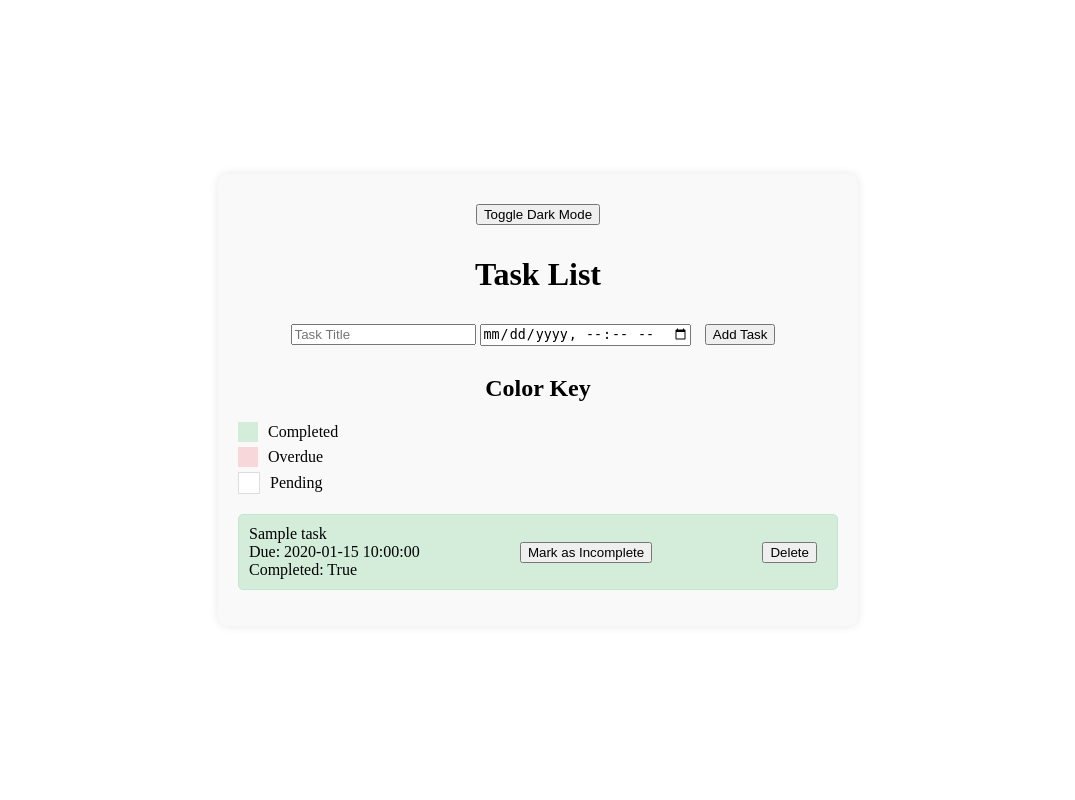
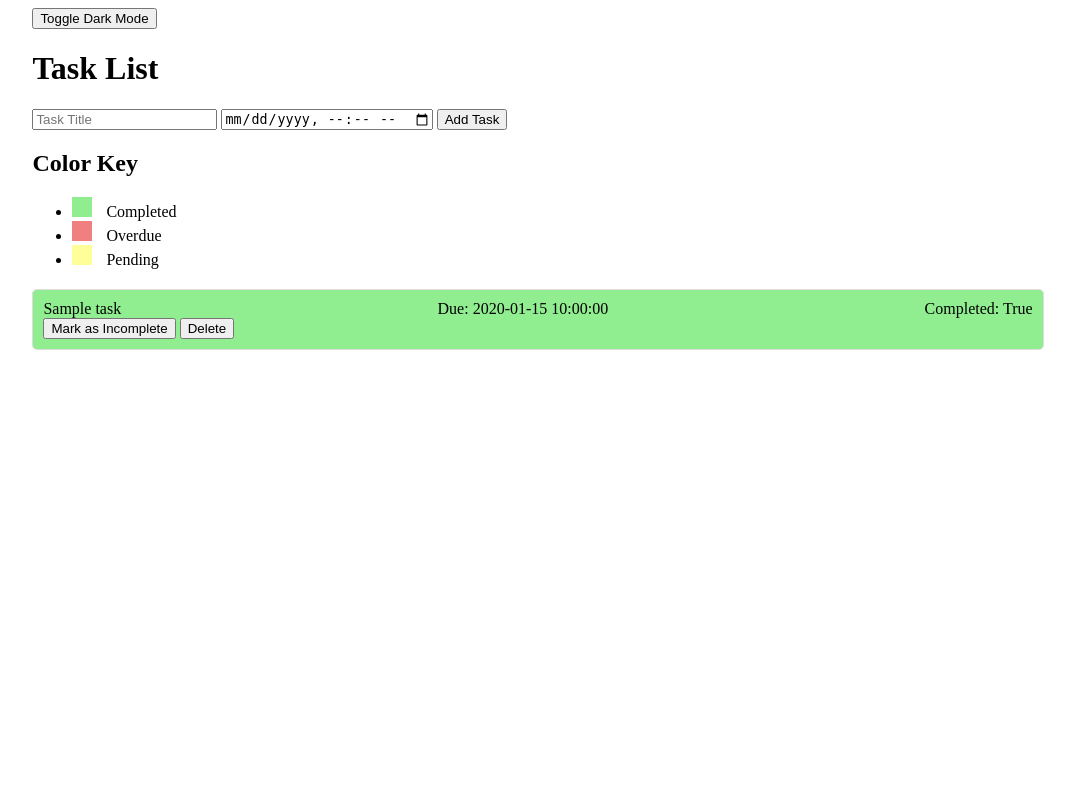
Before and after one commit to DIRECTVIRUS/task_tracker, a Flask app: page / in a window 1280 px wide. Shown: the whole page, without its empty margins (102-1177 px from the left). Run offline with Flask 3, Linux system fonts and the light colour scheme; tables that the repository leaves empty hold one stand-in row (values such as "Sample post").

Commit message:
added yellow for pending and updated colours

```diff
--- a/main.py
+++ b/main.py
@@ -31,14 +31,6 @@ def add_task():
     db.session.commit()
     return redirect(url_for('index'))
 
-@app.route('/delete/<int:task_id>', methods=['POST'])
-def delete_task(task_id):
-    task = Task.query.get(task_id)
-    if task:
-        db.session.delete(task)
-        db.session.commit()
-    return redirect(url_for('index'))
-
 @app.route('/complete_task/<int:task_id>', methods=['POST'])
 def complete_task(task_id):
     task = Task.query.get(task_id)
@@ -47,5 +39,15 @@ def complete_task(task_id):
         db.session.commit()
     return redirect(url_for('index'))
 
-if __name__ == '__main__':
+@app.route('/delete_task/<int:task_id>', methods=['POST'])
+def delete_task(task_id):
+    task = Task.query.get(task_id)
+    if task:
+        db.session.delete(task)
+        db.session.commit()
+    return redirect(url_for('index'))
+
+if __name__ == "__main__":
+    with app.app_context():
+        db.create_all()  # Ensure the database and tables are created
     app.run(debug=True)
--- a/static/styles.css
+++ b/static/styles.css
@@ -1,12 +1,6 @@
 body {
     background-color: white;
     color: black;
-    transition: background-color 0.3s, color 0.3s;
-    display: flex;
-    justify-content: center;
-    align-items: center;
-    height: 100vh;
-    margin: 0;
 }
 
 body.dark-mode {
@@ -14,57 +8,40 @@ body.dark-mode {
     color: white;
 }
 
-.container {
-    text-align: center;
-    width: 100%;
-    max-width: 600px;
-    padding: 20px;
-    box-shadow: 0 0 10px rgba(0, 0, 0, 0.1);
-    border-radius: 10px;
-    background-color: #f9f9f9;
+.task-item.pending {
+    background-color: #ffff99; /* Softer yellow */
+    border-color: #ddd;
 }
 
-button {
-    margin: 10px;
+body.dark-mode .task-item.pending {
+    background-color: #b3b300; /* Darker yellow for dark mode */
+}
+
+.task-item.completed {
+    background-color: lightgreen;
+    border-color: #ddd;
+}
+
+body.dark-mode .task-item.completed {
+    background-color: #006400; /* Darker green for dark mode */
+}
+
+.task-item.overdue {
+    background-color: lightcoral;
+    border-color: #ddd;
+}
+
+body.dark-mode .task-item.overdue {
+    background-color: #8b0000; /* Darker red for dark mode */
+}
+
+.container {
+    width: 80%;
+    margin: 0 auto;
 }
 
 .task-form {
     margin-bottom: 20px;
-}
-
-.color-key {
-    margin-bottom: 20px;
-}
-
-.color-key ul {
-    list-style-type: none;
-    padding: 0;
-}
-
-.color-key li {
-    display: flex;
-    align-items: center;
-    margin-bottom: 5px;
-}
-
-.color-box {
-    width: 20px;
-    height: 20px;
-    display: inline-block;
-    margin-right: 10px;
-}
-
-.color-box.completed {
-    background-color: #d4edda;
-}
-
-.color-box.overdue {
-    background-color: #f8d7da;
-}
-
-.color-box.pending {
-    background-color: #fff;
-    border: 1px solid #ddd;
 }
 
 .task-list {
@@ -73,51 +50,52 @@ button {
 }
 
 .task-item {
-    display: flex;
-    justify-content: space-between;
-    align-items: center;
     padding: 10px;
     margin-bottom: 10px;
-    border: 1px solid #ddd;
+    border: 1px solid #ccc;
     border-radius: 5px;
-    background-color: #fff;
-}
-
-.task-item.completed {
-    background-color: #d4edda;
-    border-color: #c3e6cb;
-}
-
-.task-item.overdue {
-    background-color: #f8d7da;
-    border-color: #f5c6cb;
 }
 
 .task-content {
     display: flex;
-    flex-direction: column;
-    align-items: flex-start;
+    justify-content: space-between;
 }
 
 .complete-form, .delete-form {
-    margin: 0;
+    display: inline;
 }
 
-body.dark-mode .container {
-    background-color: #333;
+.color-key {
+    margin-bottom: 20px;
 }
 
-body.dark-mode .task-item {
-    background-color: #444;
-    border-color: #555;
+.color-box {
+    display: inline-block;
+    width: 20px;
+    height: 20px;
+    margin-right: 10px;
 }
 
-body.dark-mode .task-item.completed {
-    background-color: #2d6a4f;
-    border-color: #1b4332;
+.color-box.completed {
+    background-color: lightgreen;
 }
 
-body.dark-mode .task-item.overdue {
-    background-color: #8b0000;
-    border-color: #660000;
+body.dark-mode .color-box.completed {
+    background-color: #006400; /* Darker green for dark mode */
 }
+
+.color-box.overdue {
+    background-color: lightcoral;
+}
+
+body.dark-mode .color-box.overdue {
+    background-color: #8b0000; /* Darker red for dark mode */
+}
+
+.color-box.pending {
+    background-color: #ffff99; /* Softer yellow */
+}
+
+body.dark-mode .color-box.pending {
+    background-color: #b3b300; /* Darker yellow for dark mode */
+}
--- a/templates/index.html
+++ b/templates/index.html
@@ -25,7 +25,7 @@
         </div>
         <ul class="task-list">
             {% for task in tasks %}
-                <li class="task-item {% if task.completed %}completed{% elif task.is_overdue() %}overdue{% endif %}">
+                <li class="task-item {% if task.completed %}completed{% elif task.is_overdue() %}overdue{% else %}pending{% endif %}">
                     <div class="task-content">
                         <span>{{ task.title }}</span>
                         <span>Due: {{ task.due_date }}</span>
```
